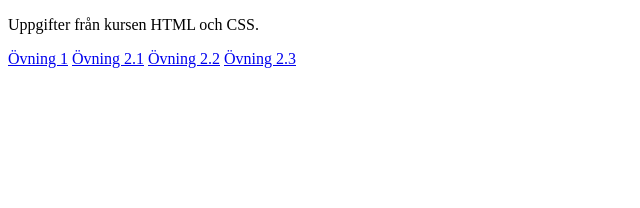
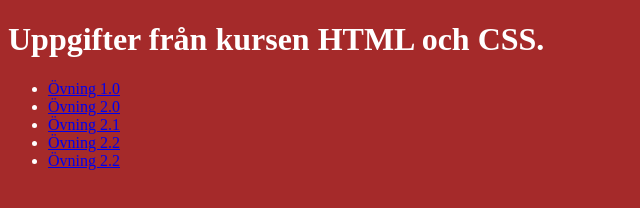
Before and after one commit to TekWarl0k/ECassignments, a plain HTML site: page index.html in a window 1280 px wide. Shown: the whole page, without its empty margins (0-640 px from the left). Drawn offline with Linux system fonts and the light colour scheme.

Commit message:
Add files via upload
Lade till uppgift

```diff
--- a/index.html
+++ b/index.html
@@ -4,12 +4,15 @@
 <title>index</title>
 <meta charset="utf-8">
 </head>
-<body>
-    <p>Uppgifter från kursen HTML och CSS.</p>
-    <a href="ovning1.html">Övning 1</a>
-    <a href="ovning2.1.html">Övning 2.1</a>
-    <a href="ovning2.2.html">Övning 2.2</a>
-    <a href="ovning2.3.html">Övning 2.3</a>
+<body style="background-color: brown; color: white; font-family: bernard mt condensed; ">
+    <h1>Uppgifter från kursen HTML och CSS.</h1>
+    <ul>
+    <li><a href="ovning1.0.html">Övning 1.0</a></li>
+    <li><a href="ovning2.0.html">Övning 2.0</a></li>
+    <li><a href="ovning2.1.html">Övning 2.1</a></li>
+    <li><a href="ovning2.2.html">Övning 2.2</a></li>
+    <li><a href="ovning2.3.html">Övning 2.2</a></li>
+    </ul>
 
 </body>
 </html>
```
Also changed, not shown: ovning2.3.html (added, +21 -0 lines), ovning1.html (line endings or trailing spaces), ovning2.1.html (line endings or trailing spaces).
